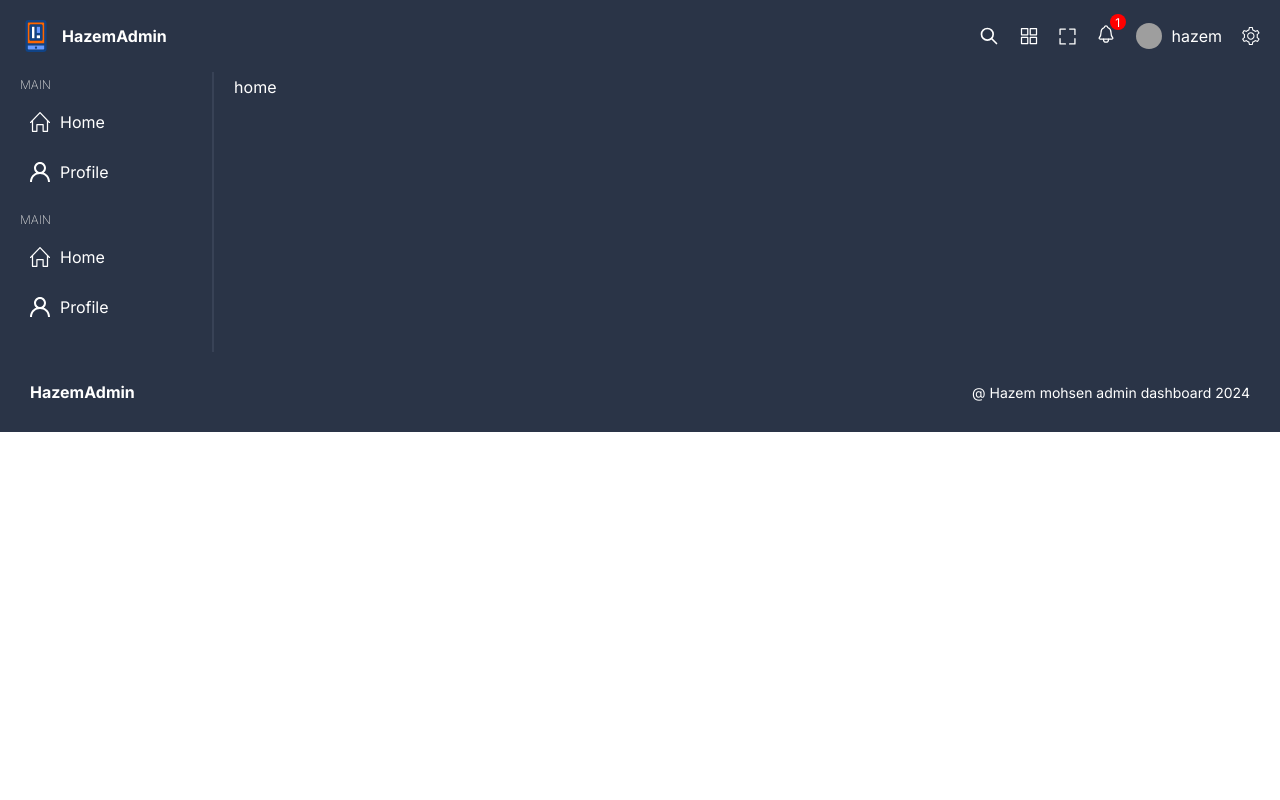
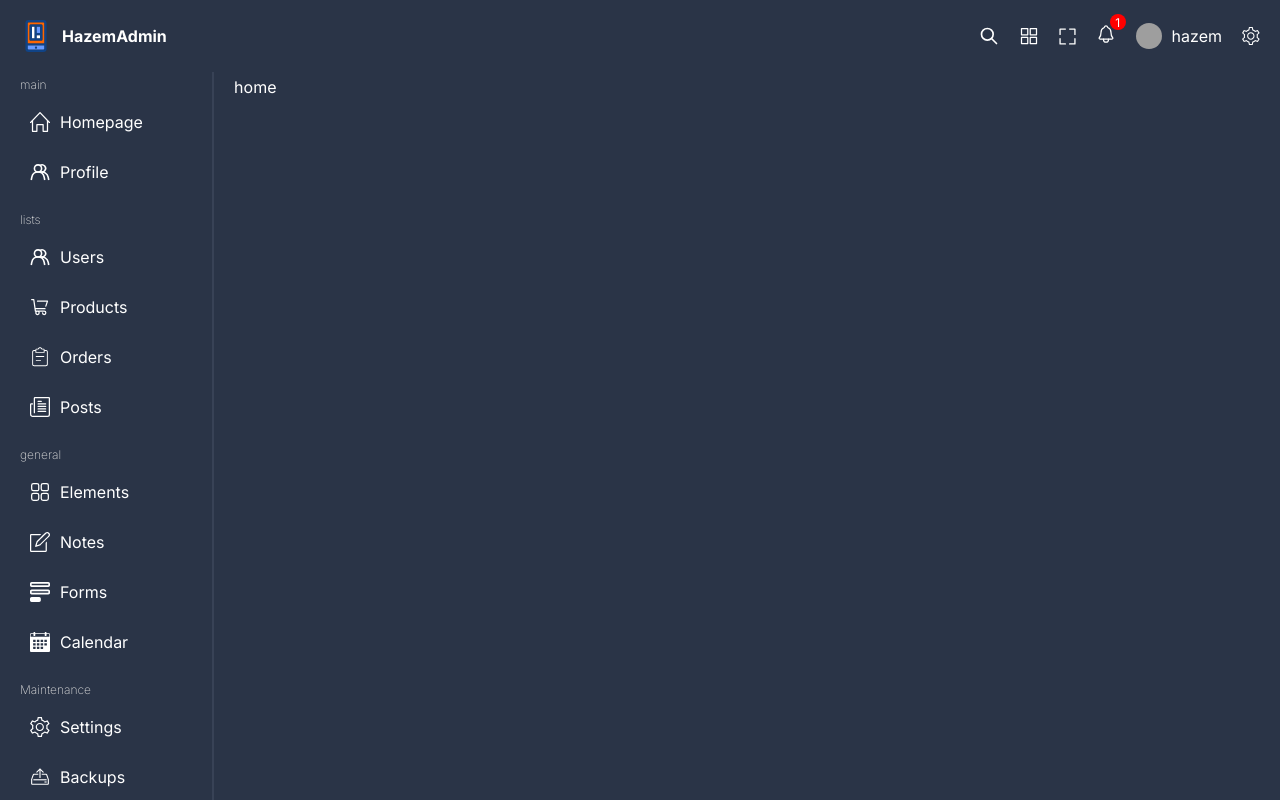
Before and after one commit to hazemmohsen2000/admin-dashboard, a React (Vite) app: page / in a window 1280 px wide. Shown: the top 800 px of the page. Built offline with nearby package versions, Linux system fonts and the light colour scheme; grey boxes are pictures that could not be loaded.

Commit message:
menu completing desktop

```diff
--- a/src/componenets/menu/Menu.tsx
+++ b/src/componenets/menu/Menu.tsx
@@ -1,31 +1,27 @@
 import { Link } from "react-router-dom"
 import "./menu.scss"
+import {menu} from "../../data"
 const Menu = () => {
   return (
     <div className="menu">
-      <div className="item">
-        <span className="title">MAIN</span>
-        <Link to="/" className="ListItem">
-          <img src="/home.svg" alt="home icon" />
-          <span className="ListItemTitle">Home</span>
-        </Link>
-        <Link to="profile" className="ListItem">
-          <img src="/profile.svg" alt="profile icon" />
-          <span className="ListItemTitle">Profile</span>
-        </Link>
+      {menu.map((item) => (
+
+      <div className="item" key={item.id}>
+        <span className="title">{item.title}</span>
+       { item.listItems.map((listItem) =>(
+
+      <Link to={`${listItem.url}`} className="ListItem" key = {listItem.id}>
+         <img src={`${listItem.icon}`} alt={`${listItem.title} icon`} />
+         <span className="ListItemTitle">{listItem.title}</span>
+       </Link>
+       ))}
       </div>
+      ))}
 
-      <div className="item">
-        <span className="title">MAIN</span>
-        <Link to="/" className="ListItem">
-          <img src="/home.svg" alt="home icon" />
-          <span className="ListItemTitle">Home</span>
-        </Link>
-        <Link to="profile" className="ListItem">
-          <img src="/profile.svg" alt="profile icon" />
-          <span className="ListItemTitle">Profile</span>
-        </Link>
-      </div>
+
+
+
+
 
     </div>
 
```
